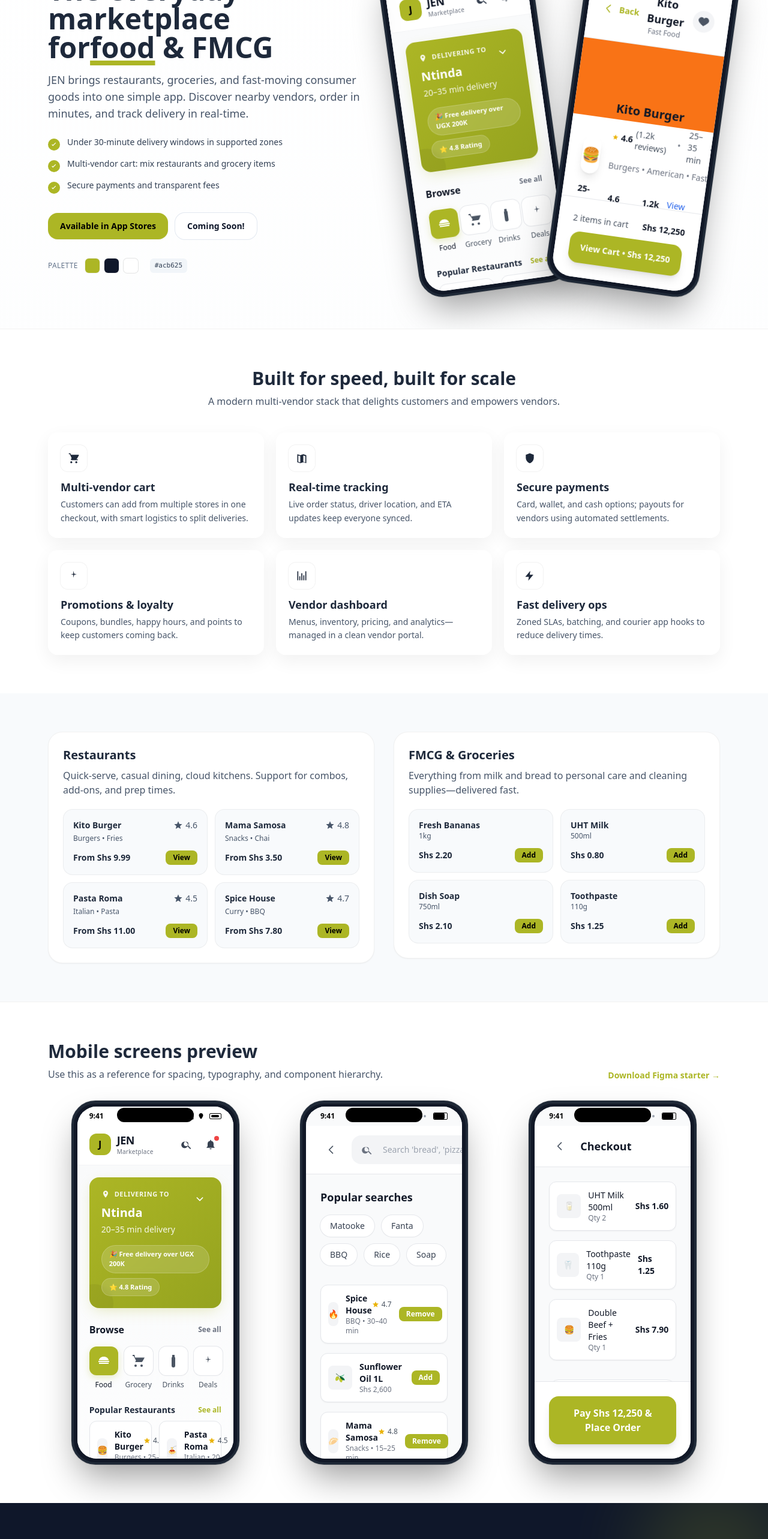
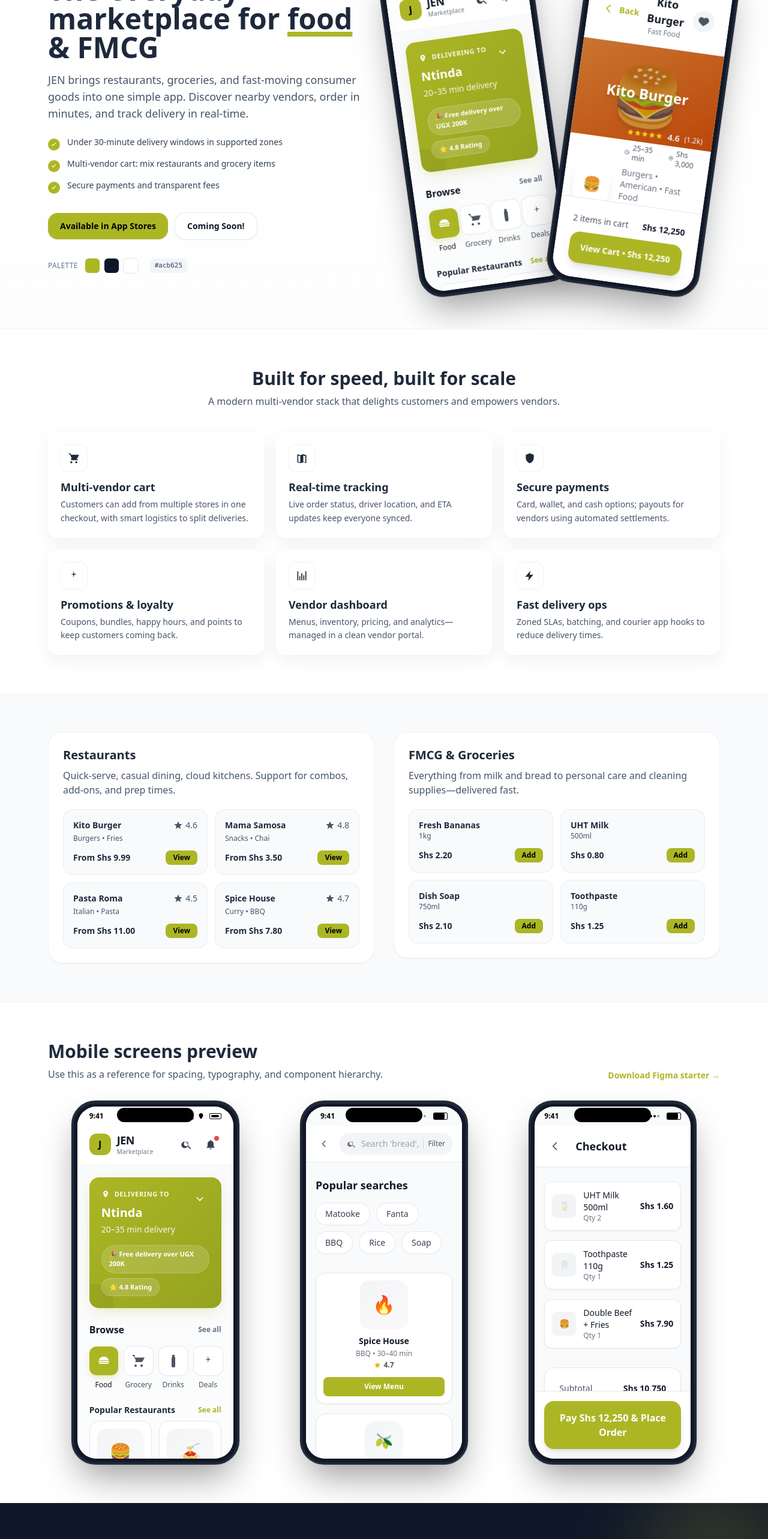
Before and after one commit to Dlu6/Jen-ecommerce, a React (Create React App) app: page / in a window 1280 px wide. Shown: the part 200-2766 px from the top of the page at 60% size. Built offline with nearby package versions, Linux system fonts and the light colour scheme.

Commit message:
Fix text spacing and increase image size in MiniVendorCard

```diff
--- a/src/JENLandingMockup.js
+++ b/src/JENLandingMockup.js
@@ -140,14 +140,14 @@ export default function JENLandingMockup() {
         <div className="mx-auto grid max-w-6xl grid-cols-1 items-center gap-10 px-4 pb-16 pt-12 md:grid-cols-2 md:gap-12 md:pt-16">
           <div>
             <h1 className="text-4xl font-black leading-tight sm:text-5xl">
-              The everyday marketplace for
+              The everyday marketplace for{" "}
               <span
                 className="underline decoration-8"
                 style={{ textDecorationColor: brand.primary }}
               >
                 food
-              </span>
-              &nbsp;&amp; FMCG
+              </span>{" "}
+              &amp; FMCG
             </h1>
             <p className="mt-4 max-w-prose text-lg text-slate-600">
               JEN brings restaurants, groceries, and fast‑moving consumer goods
@@ -528,7 +528,7 @@ function HomeScreen({ compact = false }) {
               image="🍔"
             />
             <MiniVendorCard
-              name="Pasta Roma"
+              name="Pasta"
               tag="Italian • 20–30 min"
               rating="4.5"
               image="🍝"
@@ -605,25 +605,76 @@ function VendorScreen() {
 
       {/* Restaurant Hero Section */}
       <div className="relative bg-white">
-        <div className="h-32 bg-orange-500"></div>
-        <div className="relative px-6 -mt-8">
+        <div className="h-40 bg-gradient-to-br from-orange-400 to-orange-600 relative overflow-hidden">
+          {/* Big Burger Cover Artwork */}
+          <div className="absolute inset-0 flex items-center justify-center">
+            <div className="text-8xl opacity-90 drop-shadow-lg">🍔</div>
+          </div>
+          {/* Restaurant Name Overlay */}
+          <div className="absolute inset-0 bg-black/20 flex items-center justify-center">
+            <h2 className="text-2xl font-black text-white drop-shadow-lg">
+              Kito Burger
+            </h2>
+          </div>
+        </div>
+        <div className="relative px-4 -mt-8">
           <div className="flex items-end gap-4">
             <div className="h-16 w-16 rounded-2xl bg-white shadow-lg flex items-center justify-center text-2xl">
               🍔
             </div>
             <div className="flex-1 pb-2">
-              <h2 className="text-xl font-bold text-gray-900">Kito Burger</h2>
-              <div className="flex items-center gap-3 mt-1">
-                <span className="inline-flex items-center gap-1 text-sm text-gray-600">
-                  <IconStar className="h-4 w-4 text-yellow-500" />
-                  <b className="text-gray-900">4.6</b> (1.2k reviews)
-                </span>
-                <span className="text-sm text-gray-500">•</span>
-                <span className="text-sm text-gray-600">25–35 min</span>
-                <span className="text-sm text-gray-500">•</span>
-                <span className="text-sm text-gray-600">
-                  Shs 3,000 delivery
-                </span>
+              <div className="space-y-2 mt-2">
+                <div className="flex items-center gap-2">
+                  <div className="flex items-center">
+                    <IconStar className="h-3 w-3 text-yellow-400 fill-current" />
+                    <IconStar className="h-3 w-3 text-yellow-400 fill-current" />
+                    <IconStar className="h-3 w-3 text-yellow-400 fill-current" />
+                    <IconStar className="h-3 w-3 text-yellow-400 fill-current" />
+                    <IconStar className="h-3 w-3 text-yellow-400 fill-current" />
+                  </div>
+                  <span className="text-sm font-bold text-gray-200">4.6</span>
+                  <span className="text-xs text-gray-100">(1.2k)</span>
+                </div>
+                <div className="flex items-center gap-4 text-xs text-gray-600">
+                  <span className="flex items-center gap-1">
+                    <svg
+                      className="h-3 w-3"
+                      fill="none"
+                      stroke="currentColor"
+                      viewBox="0 0 24 24"
+                    >
+                      <path
+                        strokeLinecap="round"
+                        strokeLinejoin="round"
+                        strokeWidth={2}
+                        d="M12 8v4l3 3m6-3a9 9 0 11-18 0 9 9 0 0118 0z"
+                      />
+                    </svg>
+                    25–35 min
+                  </span>
+                  <span className="flex items-center gap-1">
+                    <svg
+                      className="h-3 w-3"
+                      fill="none"
+                      stroke="currentColor"
+                      viewBox="0 0 24 24"
+                    >
+                      <path
+                        strokeLinecap="round"
+                        strokeLinejoin="round"
+                        strokeWidth={2}
+                        d="M17.657 16.657L13.414 20.9a1.998 1.998 0 01-2.827 0l-4.244-4.243a8 8 0 1111.314 0z"
+                      />
+                      <path
+                        strokeLinecap="round"
+                        strokeLinejoin="round"
+                        strokeWidth={2}
+                        d="M15 11a3 3 0 11-6 0 3 3 0 016 0z"
+                      />
+                    </svg>
+                    Shs 3,000
+                  </span>
+                </div>
               </div>
               <div className="mt-2 text-sm text-gray-500">
                 Burgers • American • Fast Food
@@ -634,7 +685,7 @@ function VendorScreen() {
       </div>
 
       {/* Quick Info Bar */}
-      <div className="bg-white px-6 py-4 border-b border-gray-200">
+      <div className="bg-white px-4 py-4 border-b border-gray-200">
         <div className="flex items-center justify-between">
           <div className="flex items-center gap-6">
             <div className="text-center">
@@ -657,7 +708,7 @@ function VendorScreen() {
       </div>
 
       {/* Menu Categories */}
-      <div className="bg-white px-6 py-4 border-b border-gray-200">
+      <div className="bg-white px-4 py-4 border-b border-gray-200">
         <div className="flex gap-3 overflow-x-auto">
           <button className="px-4 py-2 rounded-full bg-gray-900 text-white text-sm font-medium whitespace-nowrap">
             Popular
@@ -675,7 +726,7 @@ function VendorScreen() {
       </div>
 
       {/* Menu Items */}
-      <div className="px-6 py-6">
+      <div className="px-4 py-6">
         <div className="space-y-4">
           <MenuCard
             title="Double Beef Burger"
@@ -743,11 +794,11 @@ function SearchScreen() {
       </div>
 
       {/* Search Header */}
-      <div className="sticky top-0 z-10 bg-white border-b border-gray-200 px-6 py-4">
-        <div className="flex items-center gap-4">
-          <button className="p-2">
+      <div className="sticky top-0 z-10 bg-white border-b border-gray-200 px-4 py-3">
+        <div className="flex items-center gap-3">
+          <button className="p-1.5 flex-shrink-0">
             <svg
-              className="h-5 w-5 text-gray-600"
+              className="h-4 w-4 text-gray-600"
               fill="none"
               stroke="currentColor"
               viewBox="0 0 24 24"
@@ -760,21 +811,21 @@ function SearchScreen() {
               />
             </svg>
           </button>
-          <div className="flex flex-1 items-center gap-4 rounded-2xl bg-gray-100 px-4 py-3">
-            <IconSearch className="h-5 w-5 text-gray-500" />
+          <div className="flex items-center gap-2 rounded-2xl bg-gray-100 px-3 py-2 flex-1 min-w-0">
+            <IconSearch className="h-4 w-4 text-gray-500 flex-shrink-0" />
             <input
-              className="flex-1 bg-transparent text-sm outline-none placeholder:text-gray-400"
+              className="flex-1 bg-transparent text-sm outline-none placeholder:text-gray-400 min-w-0"
               placeholder="Search 'bread', 'pizza', 'soap'…"
             />
-            <div className="h-6 w-px bg-gray-300"></div>
-            <button className="text-sm font-medium text-gray-600">
+            <div className="h-4 w-px bg-gray-300 flex-shrink-0"></div>
+            <button className="text-xs font-medium text-gray-600 flex-shrink-0">
               Filter
             </button>
           </div>
         </div>
       </div>
 
-      <div className="px-6 py-6">
+      <div className="px-4 py-6">
         {/* Popular Searches */}
         <div className="mb-8">
           <p className="mb-4 text-lg font-bold text-gray-900">
@@ -833,7 +884,7 @@ function CheckoutScreen() {
   return (
     <div className="flex h-full w-full flex-col bg-gray-50">
       {/* Status Bar */}
-      <div className="flex items-center justify-between px-6 py-2 text-xs font-semibold text-black">
+      <div className="flex items-center justify-between px-4 py-2 text-xs font-semibold text-black">
         <span>9:41</span>
         <div className="flex items-center gap-1">
           <div className="flex gap-0.5">
@@ -849,7 +900,7 @@ function CheckoutScreen() {
       </div>
 
       {/* Header */}
-      <div className="border-b border-gray-200 bg-white px-6 py-4">
+      <div className="border-b border-gray-200 bg-white px-4 py-4">
         <div className="flex items-center gap-4">
           <button className="p-2">
             <svg
@@ -871,7 +922,7 @@ function CheckoutScreen() {
       </div>
 
       {/* Cart Items */}
-      <div className="flex-1 overflow-y-auto px-6 py-6">
+      <div className="flex-1 overflow-y-auto px-4 py-6">
         <div className="space-y-4">
           <LineItem title="UHT Milk 500ml" qty={2} price={0.8} image="🥛" />
           <LineItem title="Toothpaste 110g" qty={1} price={1.25} image="🦷" />
@@ -932,7 +983,7 @@ function CheckoutScreen() {
       </div>
 
       {/* Bottom Action */}
-      <div className="border-t border-gray-200 bg-white p-6 shadow-lg">
+      <div className="border-t border-gray-200 bg-white p-4 shadow-lg">
         <button
           className="w-full rounded-2xl px-6 py-4 text-base font-bold text-white shadow-lg"
           style={{ background: brand.primary }}
@@ -1016,95 +1067,122 @@ const ProductCard = ({ title, sub, price }) => (
 );
 
 const MiniVendorCard = ({ name, tag, rating, image }) => (
-  <div className="flex items-center gap-3 rounded-xl border border-gray-200 bg-white p-3 shadow-sm">
-    <div className="h-10 w-10 rounded-lg bg-gray-100 flex items-center justify-center text-sm">
-      {image}
+  <div className="rounded-2xl border border-gray-200 bg-white p-3 shadow-sm hover:shadow-md transition-all group">
+    <div className="flex flex-col gap-3">
+      {/* Image at the top */}
+      <div className="flex justify-center">
+        <div className="h-20 w-20 rounded-2xl bg-gradient-to-br from-gray-100 to-gray-50 flex items-center justify-center text-3xl shadow-sm group-hover:shadow transition-shadow">
+          {image}
+        </div>
+      </div>
+
+      {/* Text content in the middle */}
+      <div className="text-center space-y-1">
+        <h3 className="text-sm font-bold text-gray-900 leading-tight">
+          {name}
+        </h3>
+        <p className="text-xs text-gray-500 leading-tight">{tag}</p>
+        <div className="flex items-center justify-center gap-1">
+          <IconStar className="h-3 w-3 text-yellow-500" />
+          <span className="text-xs font-semibold text-gray-600">{rating}</span>
+        </div>
+      </div>
+
+      {/* Button at the bottom */}
+      <button
+        className="w-full rounded-lg px-3 py-2 text-xs font-bold text-white shadow-sm hover:shadow-md transition-all"
+        style={{ background: brand.primary }}
+      >
+        View Menu
+      </button>
     </div>
-    <div className="flex-1">
-      <div className="flex items-center justify-between">
-        <b className="text-sm text-gray-900">{name}</b>
-        <span className="inline-flex items-center gap-1 text-xs text-gray-600">
-          <IconStar className="h-3 w-3 text-yellow-500" />
-          {rating}
-        </span>
-      </div>
-      <p className="text-xs text-gray-500">{tag}</p>
-    </div>
-    <button
-      className="rounded-lg px-3 py-1 text-xs font-semibold text-white"
-      style={{ background: brand.primary }}
-    >
-      Remove
-    </button>
   </div>
 );
 
 const MiniProductCard = ({ title, price, image }) => (
-  <div className="flex items-center gap-3 rounded-xl border border-gray-200 bg-white p-3 shadow-sm">
-    <div className="h-10 w-10 rounded-lg bg-gray-100 flex items-center justify-center text-sm">
-      {image}
+  <div className="rounded-2xl border border-gray-200 bg-white p-3 shadow-sm hover:shadow-md transition-all group">
+    <div className="flex flex-col gap-3">
+      {/* Image at the top */}
+      <div className="flex justify-center">
+        <div className="h-16 w-16 rounded-2xl bg-gradient-to-br from-gray-100 to-gray-50 flex items-center justify-center text-2xl shadow-sm group-hover:shadow transition-shadow">
+          {image}
+        </div>
+      </div>
+
+      {/* Text content in the middle */}
+      <div className="text-center space-y-1">
+        <h3 className="text-sm font-bold text-gray-900 leading-tight">
+          {title}
+        </h3>
+        <p className="text-xs text-gray-500 font-semibold">{price}</p>
+      </div>
+
+      {/* Button at the bottom */}
+      <button
+        className="w-full rounded-lg px-3 py-2 text-xs font-bold text-white shadow-sm hover:shadow-md transition-all"
+        style={{ background: brand.primary }}
+      >
+        Add to Cart
+      </button>
     </div>
-    <div className="flex-1">
-      <div className="text-sm font-semibold text-gray-900">{title}</div>
-      <div className="text-xs text-gray-500">{price}</div>
-    </div>
-    <button
-      className="rounded-lg px-3 py-1 text-xs font-semibold text-white"
-      style={{ background: brand.primary }}
-    >
-      Add
-    </button>
   </div>
 );
 
 const MenuCard = ({ title, sub, price, image, popular, discount }) => (
-  <div className="rounded-2xl border border-gray-200 bg-white p-4 shadow-sm hover:shadow-md transition-all group">
-    <div className="flex items-start gap-3.5">
-      <div className="relative flex-shrink-0">
-        <div className="h-20 w-20 rounded-2xl bg-gradient-to-br from-gray-100 to-gray-50 flex items-center justify-center text-2xl shadow-sm group-hover:shadow transition-shadow">
+  <div className="rounded-2xl border border-gray-200 bg-white p-3 shadow-sm hover:shadow-md transition-all group">
+    <div className="flex flex-col gap-3">
+      {/* Image at the top */}
+      <div className="flex justify-center relative">
+        <div className="h-24 w-24 rounded-2xl bg-gradient-to-br from-gray-100 to-gray-50 flex items-center justify-center text-3xl shadow-sm group-hover:shadow transition-shadow">
           {image}
         </div>
         {popular && (
-          <div className="absolute -top-1.5 -right-1.5 bg-orange-500 text-white text-[10px] px-2 py-1 rounded-lg font-black shadow-sm">
+          <div className="absolute -top-1 -right-1 bg-orange-500 text-white text-[10px] px-2 py-1 rounded-lg font-black shadow-sm">
             HOT
           </div>
         )}
         {discount && (
-          <div className="absolute -top-1.5 -right-1.5 bg-red-500 text-white text-[10px] px-2 py-1 rounded-lg font-black shadow-sm">
+          <div className="absolute -top-1 -right-1 bg-red-500 text-white text-[10px] px-2 py-1 rounded-lg font-black shadow-sm">
             {discount}
           </div>
         )}
       </div>
-      <div className="flex-1 min-w-0">
-        <div className="flex items-start justify-between gap-2 mb-1.5">
-          <h3 className="text-sm font-black text-gray-900 leading-tight">{title}</h3>
-          <div className="text-right flex-shrink-0">
-            <div className="text-sm font-black text-gray-900">{price}</div>
-            {discount && (
-              <div className="text-xs text-gray-400 line-through">
-                UGX 25,900
-              </div>
-            )}
+
+      {/* Text content in the middle */}
+      <div className="text-center space-y-1">
+        <h3 className="text-sm font-black text-gray-900 leading-tight">
+          {title}
+        </h3>
+        <p className="text-xs text-gray-500 leading-tight line-clamp-2">
+          {sub}
+        </p>
+        <div className="text-sm font-black text-gray-900">{price}</div>
+        {discount && (
+          <div className="text-[10px] text-gray-400 line-through">
+            UGX 25,900
           </div>
-        </div>
-        <p className="text-xs text-gray-500 leading-relaxed mb-3">{sub}</p>
-        <div className="flex items-center justify-between">
-          <div className="flex items-center gap-2">
-            <button className="h-8 w-8 rounded-full border-2 border-gray-300 flex items-center justify-center text-gray-600 hover:bg-gray-50 transition-colors">
-              -
-            </button>
-            <span className="text-sm font-medium text-gray-900">1</span>
-            <button className="h-8 w-8 rounded-full border-2 border-gray-300 flex items-center justify-center text-gray-600 hover:bg-gray-50 transition-colors">
-              +
-            </button>
-          </div>
-          <button
-            className="rounded-xl px-6 py-2 text-sm font-bold text-white shadow-sm hover:shadow-md transition-all"
-            style={{ background: brand.primary }}
-          >
-            Add
+        )}
+      </div>
+
+      {/* Quantity controls and Add button at the bottom */}
+      <div className="space-y-2">
+        <div className="flex items-center justify-center gap-3">
+          <button className="h-7 w-7 rounded-full border-2 border-gray-300 flex items-center justify-center text-gray-600 hover:bg-gray-50 transition-colors">
+            -
+          </button>
+          <span className="text-sm font-medium text-gray-900 min-w-[20px] text-center">
+            1
+          </span>
+          <button className="h-7 w-7 rounded-full border-2 border-gray-300 flex items-center justify-center text-gray-600 hover:bg-gray-50 transition-colors">
+            +
           </button>
         </div>
+        <button
+          className="w-full rounded-lg px-3 py-2 text-xs font-bold text-white shadow-sm hover:shadow-md transition-all"
+          style={{ background: brand.primary }}
+        >
+          Add
+        </button>
       </div>
     </div>
   </div>
```
